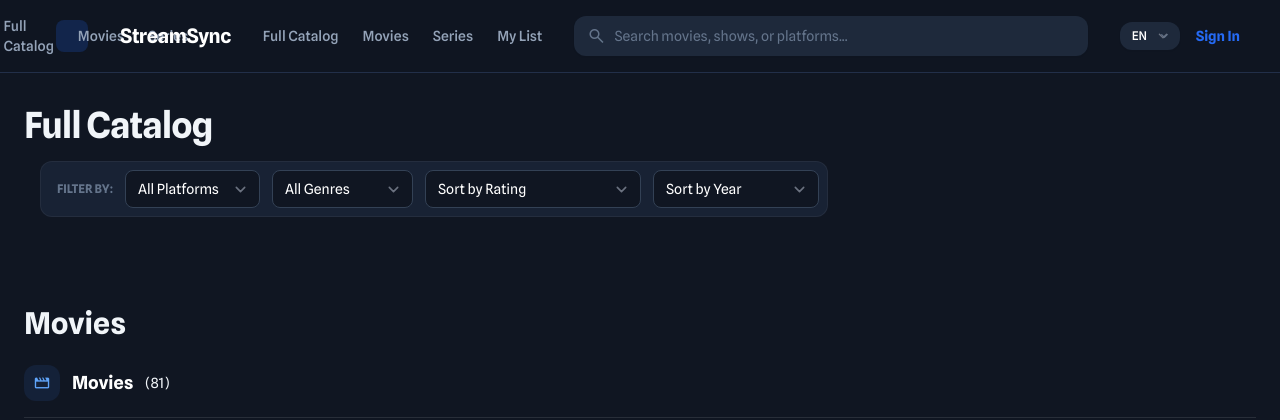
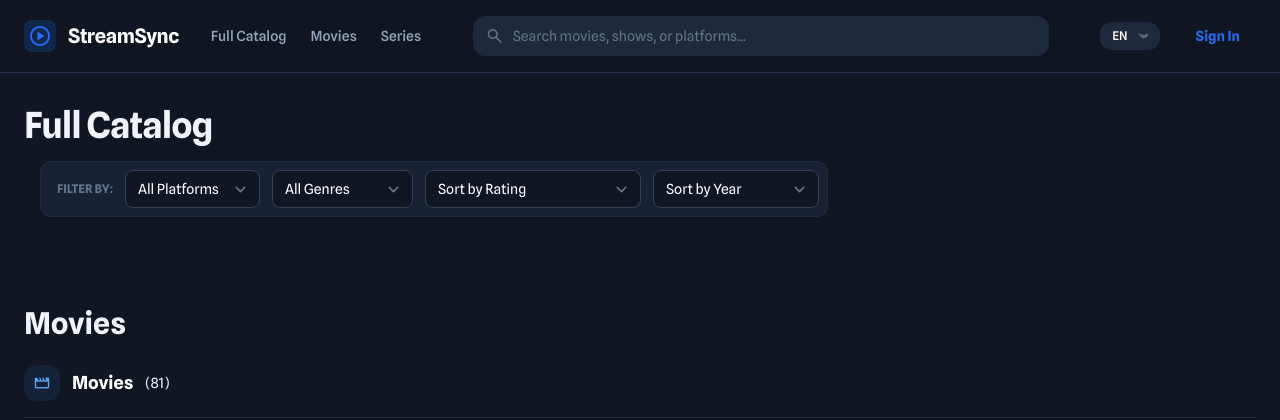
Before and after one commit to TralaleritosTralalas/SoftwareProject, a Django app: page /en/catalog/ in a window 1280 px wide. Shown: the top 420 px of the page. Run offline with Django 5.2, Linux system fonts and the light colour scheme; data comes from the database, SQL or seed files in the repository; both versions use the stored data as it was after the commit; parts of the project's set-up code (start-up, migrations or seed data) failed here and were passed over; some libraries are stand-ins or nearby versions.

Commit message:
fix(navbar): my lists redirection to library

```diff
--- a/app/templates/components/navbar.html
+++ b/app/templates/components/navbar.html
@@ -7,27 +7,6 @@
       <a href="{% url 'app:main' %}" class="flex items-center gap-3 text-primary">
         <div class="size-8 rounded-lg bg-primary/20 flex items-center justify-center">
           <span class="material-symbols-outlined text-primary text-2xl">play_circle</span>
-            <nav class="hidden md:flex items-center gap-6 text-sm font-medium">
-                <a href="{% url 'app:catalog' %}"
-                   class="text-slate-500 dark:text-slate-400 hover:text-slate-900 dark:hover:text-white transition-colors">
-                    {% trans "Full Catalog" %}
-                </a>
-                <a href="{% url 'app:movies' %}"
-                   class="text-slate-500 dark:text-slate-400 hover:text-slate-900 dark:hover:text-white transition-colors">
-                    {% trans "Movies" %}
-                </a>
-                <a href="{% url 'app:series' %}"
-                   class="text-slate-500 dark:text-slate-400 hover:text-slate-900 dark:hover:text-white transition-colors">
-                    {% trans "Series" %}
-                </a>
-
-                {% if user.is_authenticated %}
-                    <a href="{% url 'app:personal_library' %}"
-                       class="text-slate-500 dark:text-slate-400 hover:text-slate-900 dark:hover:text-white transition-colors">
-                        {% trans "My List" %}
-                    </a>
-                {% endif %}
-            </nav>
         </div>
         <h2 class="text-slate-900 dark:text-white text-xl font-bold tracking-tight">
           StreamSync
@@ -44,9 +23,11 @@
         <a href="{% url 'app:series' %}" class="text-slate-500 dark:text-slate-400 hover:text-slate-900 dark:hover:text-white transition-colors">
           {% trans "Series" %}
         </a>
-        <a href="#" class="text-slate-500 dark:text-slate-400 hover:text-slate-900 dark:hover:text-white transition-colors">
-          {% trans "My List" %}
-        </a>
+        {% if user.is_authenticated %}
+          <a href="{% url 'app:personal_library' %}" class="text-slate-500 dark:text-slate-400 hover:text-slate-900 dark:hover:text-white transition-colors">
+            {% trans "My List" %}
+          </a>
+        {% endif %}
       </nav>
 
     </div>
```
Also changed, not shown: app/migrations/0004_merge_20260611_0129.py (added), db.sqlite3.
